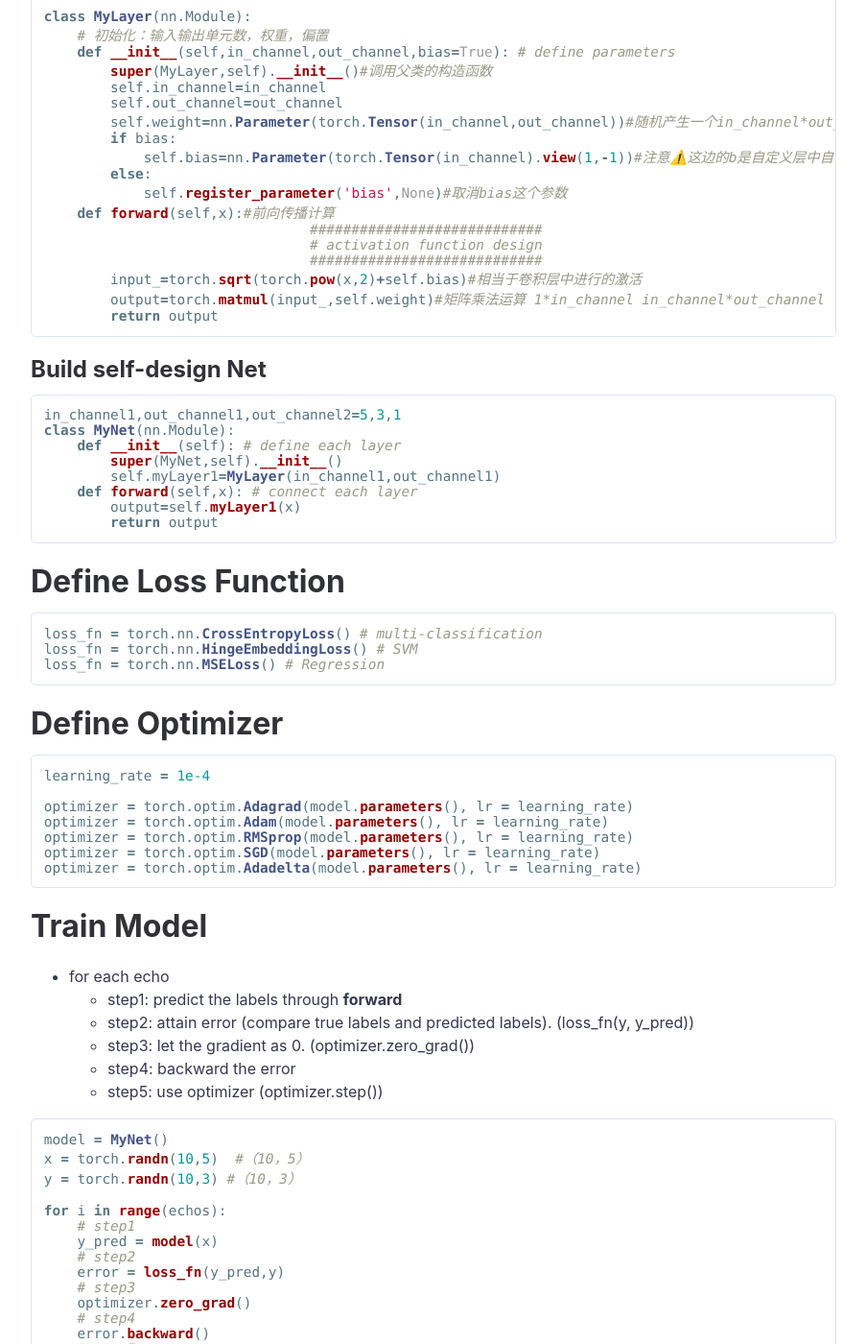
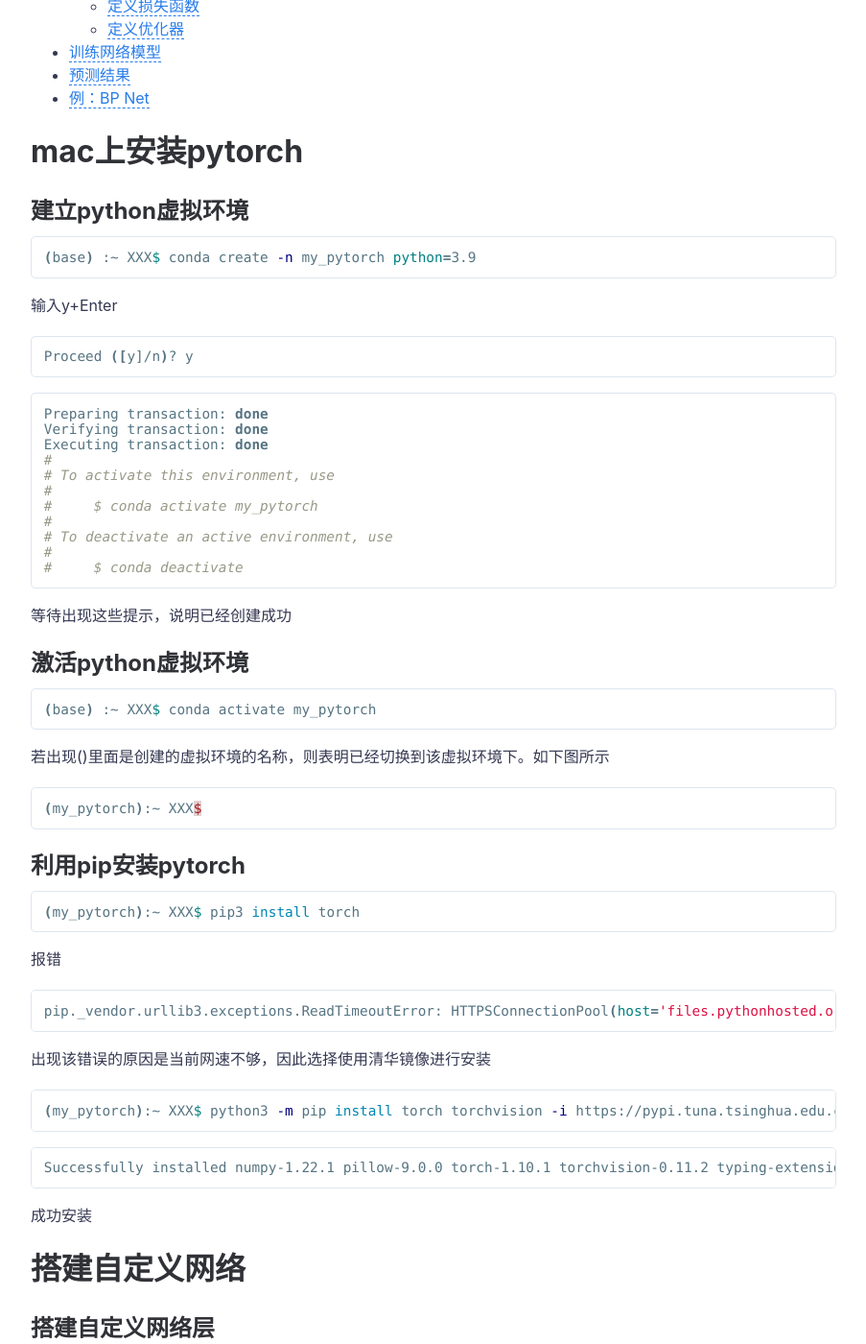
Before and after one commit to HandanYU/HandanYU.GitHub.io, a Jekyll site: the page built from _posts/2022-01-04-pytorch.md, in a window 1280 px wide and 1400 px high, scrolled down 866 px. Shown: the whole window at 96% size, without its empty margins (188-1091 px from the left). Built offline with Jekyll 4.4.1, drawn with Linux system fonts in a browser that asks for light colours; nearby versions of some CDN libraries; formulas are drawn with MathJax 3; some of the changed text lies outside the part shown.

Commit message:
update table of content and add lr questions

````diff
--- a/_posts/2022-01-04-pytorch.md
+++ b/_posts/2022-01-04-pytorch.md
@@ -4,14 +4,90 @@ title: PyTorch
 featured-img: PyTorch
 summary: 运用PyTorch自定义网络层并搭建网络结构
 ---
+##### Table of Contents
+- [mac上安装pytorch](#mac上安装pytorch)
+    - [建立python虚拟环境](#建立python虚拟环境)
+    - [激活python虚拟环境](#激活python虚拟环境)
+    - [利用pip安装pytorch](#利用pip安装pytorch)
+- [搭建自定义网络](#搭建自定义网络)
+    - [搭建自定义网络层](#搭建自定义网络层)
+    - [自定义网络](#自定义网络)
+    - [定义损失函数](#定义损失函数)
+    - [定义优化器](#定义优化器)
+- [训练网络模型](#训练网络模型)
+- [预测结果](#预测结果)
+- [例：BP Net](#例：BP Net)
 
-# Install PyTorch
+<a name='mac上安装pytorch'/>
 
-# Build self-design Net
+# mac上安装pytorch
 
-## Build self-design Layer
+<a name='建立python虚拟环境'/>
 
-- design $$y = w\times\sqrt{x^2+b}$$
+## 建立python虚拟环境
+```bash
+(base) :~ XXX$ conda create -n my_pytorch python=3.9
+```
+输入y+Enter
+```bash
+Proceed ([y]/n)? y
+```
+```bash
+Preparing transaction: done
+Verifying transaction: done
+Executing transaction: done
+#
+# To activate this environment, use
+#
+#     $ conda activate my_pytorch
+#
+# To deactivate an active environment, use
+#
+#     $ conda deactivate
+```
+等待出现这些提示，说明已经创建成功
+
+<a name='激活python虚拟环境'/>
+
+## 激活python虚拟环境
+```bash
+(base) :~ XXX$ conda activate my_pytorch
+```
+若出现()里面是创建的虚拟环境的名称，则表明已经切换到该虚拟环境下。如下图所示
+```bash
+(my_pytorch):~ XXX$
+```
+
+<a name='利用pip安装pytorch'/>
+
+## 利用pip安装pytorch
+```bash
+(my_pytorch):~ XXX$ pip3 install torch
+```
+
+报错
+```bash
+pip._vendor.urllib3.exceptions.ReadTimeoutError: HTTPSConnectionPool(host='files.pythonhosted.org', port=443): Read timed out.
+```
+
+出现该错误的原因是当前网速不够，因此选择使用清华镜像进行安装
+```bash
+(my_pytorch):~ XXX$ python3 -m pip install torch torchvision -i https://pypi.tuna.tsinghua.edu.cn/simple
+```
+```bash
+Successfully installed numpy-1.22.1 pillow-9.0.0 torch-1.10.1 torchvision-0.11.2 typing-extensions-4.0.1
+```
+成功安装
+
+<a name='搭建自定义网络'/>
+
+# 搭建自定义网络
+
+<a name='搭建自定义网络层'/>
+
+## 搭建自定义网络层
+
+- design$$ y = w\times\sqrt{x^2+b}$$
 
 ```python
 class MyLayer(nn.Module):
@@ -34,7 +110,9 @@ class MyLayer(nn.Module):
         return output
 ```
 
-## Build self-design Net
+<a name='自定义网络'/>
+
+## 自定义网络
 
 ```python
 in_channel1,out_channel1,out_channel2=5,3,1
@@ -47,7 +125,9 @@ class MyNet(nn.Module):
         return output
 ```
 
-# Define Loss Function
+<a name='定义损失函数'/>
+
+## 定义损失函数
 
 ```python
 loss_fn = torch.nn.CrossEntropyLoss() # multi-classification
@@ -55,9 +135,9 @@ loss_fn = torch.nn.HingeEmbeddingLoss() # SVM
 loss_fn = torch.nn.MSELoss() # Regression
 ```
 
-# Define Optimizer
+<a name='定义优化器'/>
 
-
+## 定义优化器
 
 ```python
 learning_rate = 1e-4
@@ -69,7 +149,9 @@ optimizer = torch.optim.SGD(model.parameters(), lr = learning_rate)
 optimizer = torch.optim.Adadelta(model.parameters(), lr = learning_rate)
 ```
 
-# Train Model
+<a name='训练网络模型'/>
+
+# 训练网络模型
 
 - for each echo
     - step1: predict the labels through **forward**
@@ -96,7 +178,9 @@ for i in range(echos):
     optimizer.step()
 ```
 
-# Get Result
+<a name='预测结果'/>
+
+# 预测结果
 
 ```python
 output = model(x)
@@ -105,7 +189,9 @@ pred_y = pre.data.numpy() # data.numpy(): transform tensor to array
 target_y = y.data.numpy()
 ```
 
-# BP Net
+<a name='例：BP Net'/>
+
+# 例：BP Net
 
 ## Construct BP Net
 
````
Also changed, not shown: _posts/2020-11-03-分类算法.md (+19 -0 lines).
